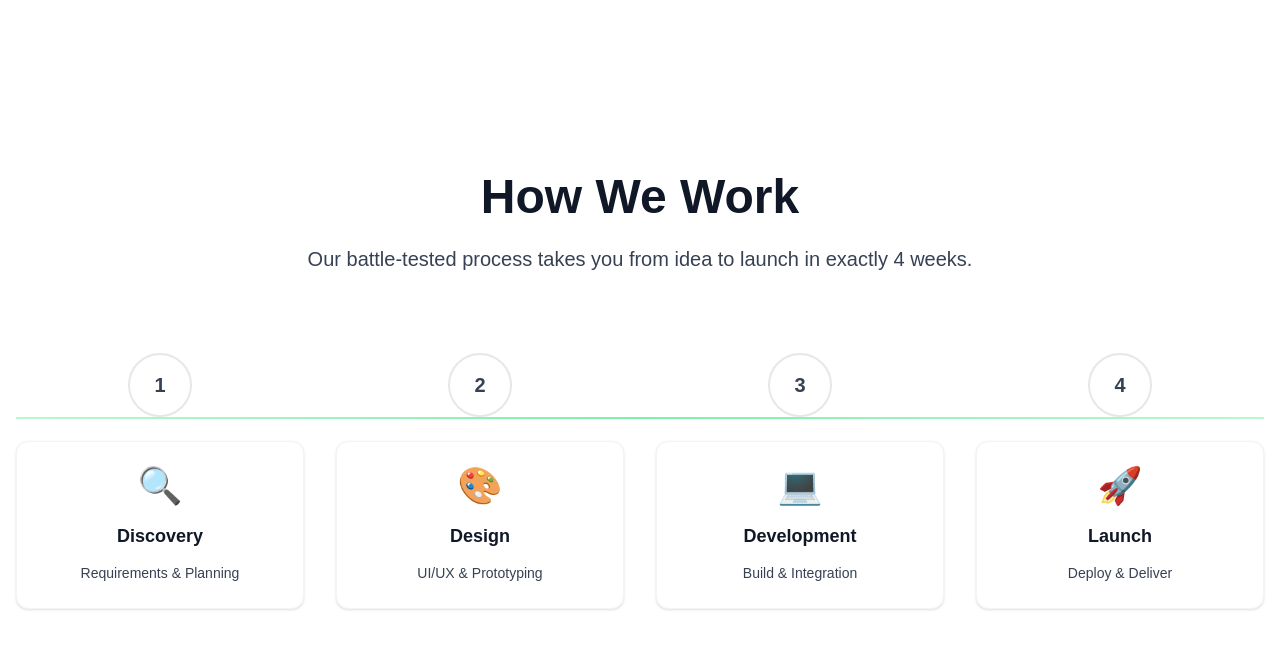
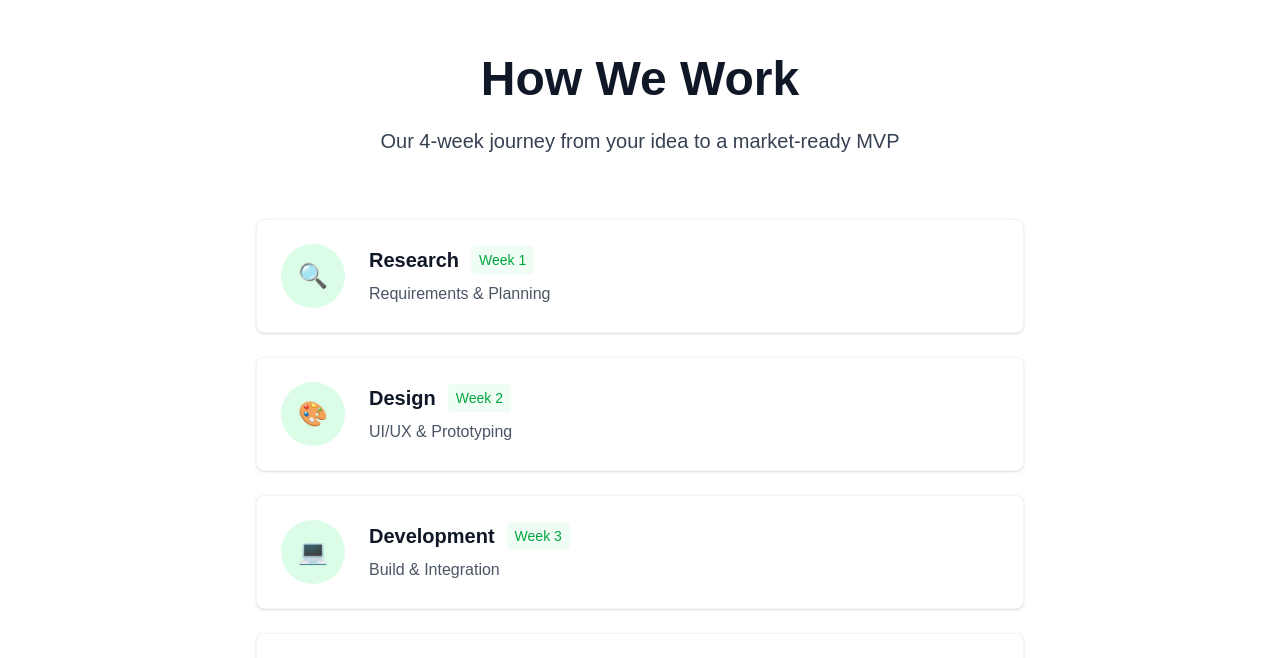
Before and after one commit to Minoqtopus/website, a Next.js app: page / in a window 1280 px wide. Shown: the part 809-1467 px from the top of the page. Built offline with nearby package versions, Linux system fonts and the light colour scheme.

Commit message:
feat: update process section

```diff
--- a/src/app/(public)/page.tsx
+++ b/src/app/(public)/page.tsx
@@ -4,7 +4,7 @@ import { ScrollReveal } from "@/components/ui/ScrollReveal";
 
 export default function Home() {
   const weeks = [
-    { number: 1, title: "Discovery", description: "Requirements & Planning", icon: "🔍" },
+    { number: 1, title: "Research", description: "Requirements & Planning", icon: "🔍" },
     { number: 2, title: "Design", description: "UI/UX & Prototyping", icon: "🎨" },
     { number: 3, title: "Development", description: "Build & Integration", icon: "💻" },
     { number: 4, title: "Launch", description: "Deploy & Deliver", icon: "🚀" },
@@ -96,38 +96,32 @@ export default function Home() {
         </main>
       </section>
 
-      {/* How We Work - Streamlined Process */}
-      <section className="min-h-screen bg-white relative overflow-hidden flex items-center justify-center">
+      {/* How We Work - Doodle Process Graph */}
+      <section className="min-h-screen bg-gradient-to-b from-white to-green-25 relative overflow-hidden flex items-center justify-center">
         <div className="container mx-auto px-4 py-16">
           {/* Section Title */}
-          <ScrollReveal className="text-center mb-20">
+          <ScrollReveal className="text-center mb-16">
             <h2 className="text-4xl md:text-5xl font-bold text-gray-900 mb-6">How We Work</h2>
             <p className="text-xl text-gray-700 max-w-2xl mx-auto">
-              Our battle-tested process takes you from idea to launch in exactly 4 weeks.
+              Our 4-week journey from your idea to a market-ready MVP
             </p>
           </ScrollReveal>
 
-          {/* Process Flow */}
-          <div className="max-w-7xl mx-auto">
-            <div className="grid grid-cols-1 md:grid-cols-4 gap-8 relative">
-              {/* Connecting Line */}
-              <div className="hidden md:block absolute top-16 left-0 right-0 h-0.5 bg-gradient-to-r from-green-200 via-green-300 to-green-200 z-0"></div>
-
+          {/* Process Steps */}
+          <div className="max-w-3xl mx-auto">
+            <div className="space-y-6">
               {weeks.map((week, index) => (
-                <ScrollReveal key={week.number} delay={index * 150}>
-                  <div className="relative z-10">
-                    {/* Week Number Badge */}
-                    <div className="flex justify-center mb-6">
-                      <div className="w-16 h-16 rounded-full flex items-center justify-center text-xl font-bold transition-all duration-300 bg-white border-2 border-gray-200 text-gray-700 hover:bg-green-600 hover:text-white hover:border-green-600">
-                        {week.number}
+                <ScrollReveal key={week.number} delay={index * 100}>
+                  <div className="flex items-center gap-6 p-6 bg-white rounded-lg shadow-sm border border-gray-100">
+                    <div className="w-16 h-16 bg-green-100 rounded-full flex items-center justify-center flex-shrink-0">
+                      <span className="text-2xl">{week.icon}</span>
+                    </div>
+                    <div className="flex-1">
+                      <div className="flex items-center gap-3 mb-2">
+                        <h3 className="text-xl font-bold text-gray-900">{week.title}</h3>
+                        <span className="text-sm font-medium text-green-600 bg-green-50 px-2 py-1 rounded">Week {week.number}</span>
                       </div>
-                    </div>
-
-                    {/* Content Card */}
-                    <div className="bg-white rounded-xl p-6 text-center transition-all duration-300 shadow-sm hover:shadow-lg border border-gray-100 hover:border-green-200">
-                      <div className="text-4xl mb-4">{week.icon}</div>
-                      <h3 className="text-lg font-bold text-gray-900 mb-3">{week.title}</h3>
-                      <p className="text-gray-700 text-sm leading-relaxed">{week.description}</p>
+                      <p className="text-gray-600">{week.description}</p>
                     </div>
                   </div>
                 </ScrollReveal>
```
